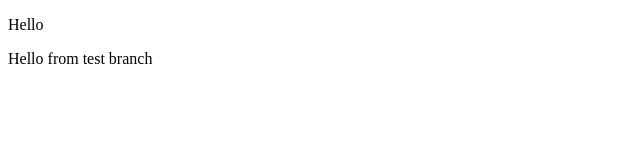
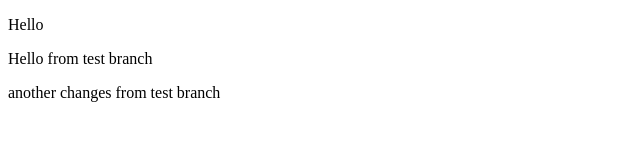
Before and after one commit to piotrsliwka333/git-tutorial, a plain HTML site: page index.html in a window 1280 px wide. Shown: the whole page, without its empty margins (0-640 px from the left). Drawn offline with Linux system fonts and the light colour scheme.

Commit message:
test-branch - some changes

```diff
--- a/index.html
+++ b/index.html
@@ -10,6 +10,7 @@
 <body>
 <p>Hello</p>
 <p>Hello from test branch</p>
+<p>another changes from test branch</p>
 
 </body>
 </html>
```
